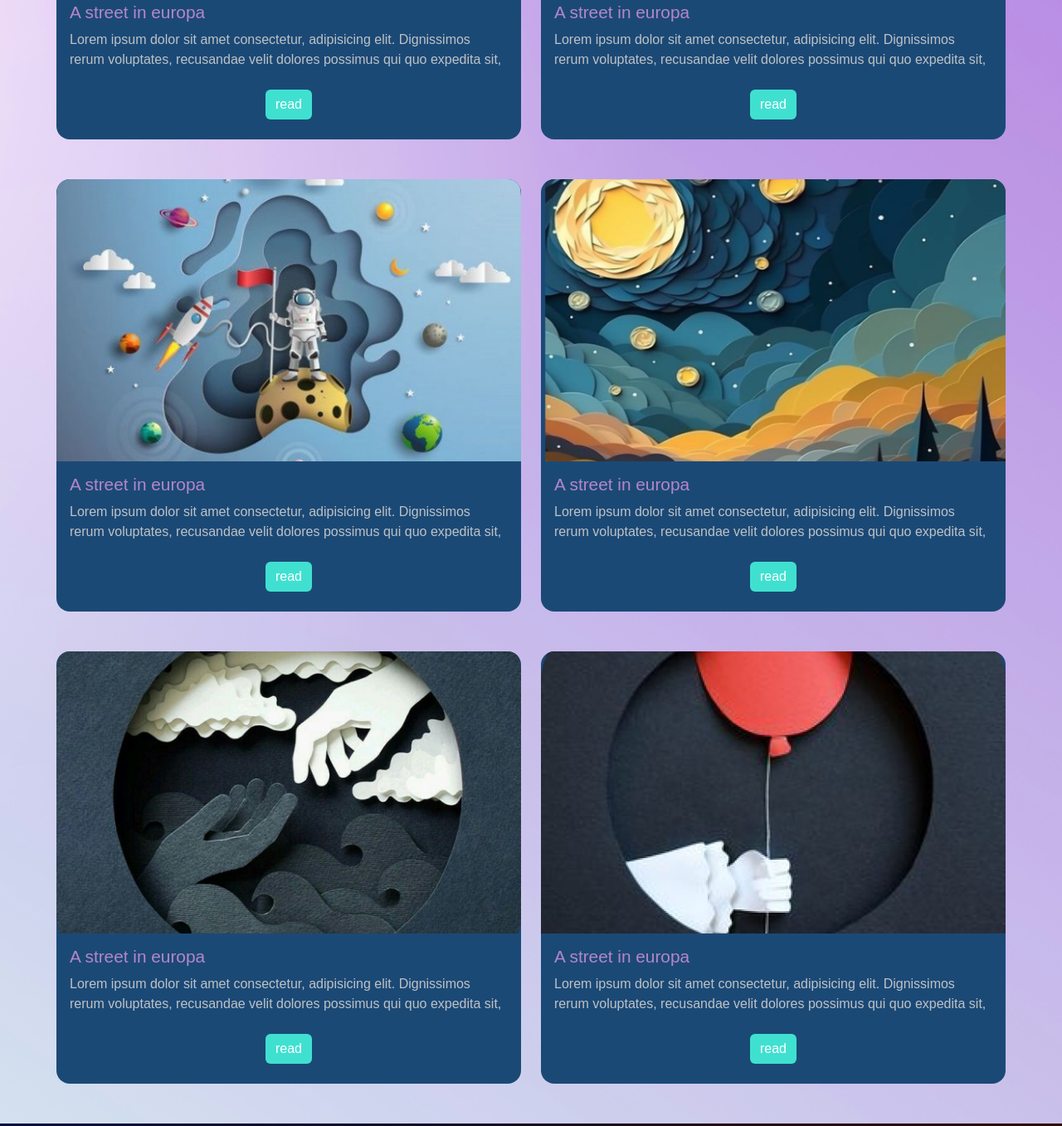
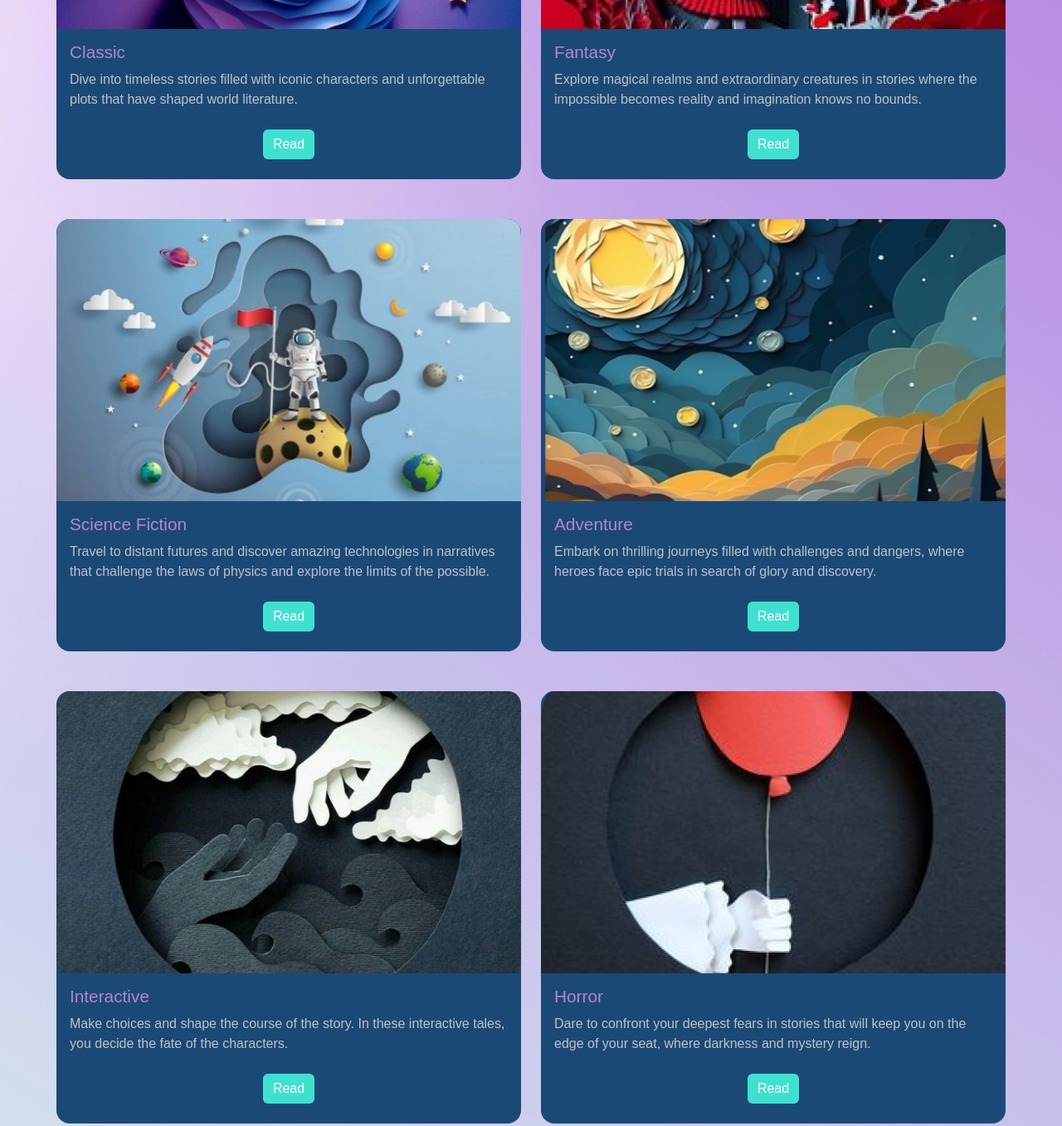
Before and after one commit to Michelegallo997/scss_michele, a website: page paginas/what_we_offert.html in a window 1280 px wide. Shown: the part 511-1868 px from the top of the page at 83% size. Drawn offline with nearby package versions, Linux system fonts and the light colour scheme; a web font is replaced by a local one.

Commit message:
proyecto-SCSS_7

```diff
--- a/paginas/what_we_offert.html
+++ b/paginas/what_we_offert.html
@@ -50,94 +50,95 @@
             </div>
         </nav>
     </header>
-<h1 class="col-12 text">Lorem, ipsum dolor sit amet consectetur adipisicing elit..</h1>
+    <h1 class="col-12 text">Explore a World of Stories: Classic, Fantasy, Sci-Fi, Adventure, and More</h1>
+
 
 <div class="row">
-    <div class="col-12 col-md-6 col-lg-6 d-flex justify-content-md-end mb-5" >
+    <!-- Classic -->
+    <div class="col-12 col-md-6 col-lg-6 d-flex justify-content-md-end mb-5">
         <div class="card">
-            <img src="../css/imagenes/pag2-1.png" alt="Descripción de la imagen" class="card-img-top">
+            <img src="../css/imagenes/pag2-1.png" alt="Image of classic story" class="card-img-top">
             <div class="card-body">
-                <h5 class="card-title">A street in europa</h5>
-                <p class="card-text">Lorem ipsum dolor sit amet consectetur, adipisicing elit. Dignissimos rerum voluptates,
-                    recusandae velit dolores possimus qui quo expedita sit,
-                </p>
+                <h5 class="card-title">Classic</h5>
+                <p class="card-text">Dive into timeless stories filled with iconic characters and unforgettable plots that have shaped world literature.</p>
                 <div class="card-footer">
-                    <a href="#" class="btn btn-primary">read</a>
+                    <a href="#" class="btn btn-primary">Read</a>
                 </div>
             </div>
         </div>
     </div>
+
+    <!-- Fantasy -->
     <div class="col-12 col-md-6 col-lg-6 d-flex justify-content-md-start mb-5">
         <div class="card">
-            <img src="../css/imagenes/pag2-2.png" alt="Descripción de la imagen" class="card-img-top">
+            <img src="../css/imagenes/pag2-2.png" alt="Image of fantasy story" class="card-img-top">
             <div class="card-body">
-                <h5 class="card-title">A street in europa</h5>
-                <p class="card-text">Lorem ipsum dolor sit amet consectetur, adipisicing elit. Dignissimos rerum voluptates,
-                    recusandae velit dolores possimus qui quo expedita sit,
-                </p>
+                <h5 class="card-title">Fantasy</h5>
+                <p class="card-text">Explore magical realms and extraordinary creatures in stories where the impossible becomes reality and imagination knows no bounds.</p>
                 <div class="card-footer">
-                    <a href="#" class="btn btn-primary">read</a>
+                    <a href="#" class="btn btn-primary">Read</a>
                 </div>
             </div>
         </div>
     </div>
+
+    <!-- Science Fiction -->
     <div class="col-12 col-md-6 col-lg-6 d-flex justify-content-md-end mb-5">
         <div class="card">
-            <img src="../css/imagenes/pag2-3.png" alt="Descripción de la imagen" class="card-img-top">
+            <img src="../css/imagenes/pag2-3.png" alt="Image of science fiction story" class="card-img-top">
             <div class="card-body">
-                <h5 class="card-title">A street in europa</h5>
-                <p class="card-text">Lorem ipsum dolor sit amet consectetur, adipisicing elit. Dignissimos rerum voluptates,
-                    recusandae velit dolores possimus qui quo expedita sit,
-                </p>
+                <h5 class="card-title">Science Fiction</h5>
+                <p class="card-text">Travel to distant futures and discover amazing technologies in narratives that challenge the laws of physics and explore the limits of the possible.</p>
                 <div class="card-footer">
-                    <a href="#" class="btn btn-primary">read</a>
+                    <a href="#" class="btn btn-primary">Read</a>
                 </div>
             </div>
         </div>
     </div>
+
+    <!-- Adventure -->
     <div class="col-12 col-md-6 col-lg-6 d-flex justify-content-md-start mb-5">
         <div class="card">
-            <img src="../css/imagenes/pag2-4.png" alt="Descripción de la imagen" class="card-img-top">
+            <img src="../css/imagenes/pag2-4.png" alt="Image of adventure story" class="card-img-top">
             <div class="card-body">
-                <h5 class="card-title">A street in europa</h5>
-                <p class="card-text">Lorem ipsum dolor sit amet consectetur, adipisicing elit. Dignissimos rerum voluptates,
-                    recusandae velit dolores possimus qui quo expedita sit,
-                </p>
+                <h5 class="card-title">Adventure</h5>
+                <p class="card-text">Embark on thrilling journeys filled with challenges and dangers, where heroes face epic trials in search of glory and discovery.</p>
                 <div class="card-footer">
-                    <a href="#" class="btn btn-primary">read</a>
+                    <a href="#" class="btn btn-primary">Read</a>
                 </div>
             </div>
         </div>
     </div>
+
+    <!-- Interactive -->
     <div class="col-12 col-md-6 col-lg-6 d-flex justify-content-md-end mb-5">
         <div class="card">
-            <img src="../css/imagenes/pag2-5.png" alt="Descripción de la imagen" class="card-img-top">
+            <img src="../css/imagenes/pag2-5.png" alt="Image of interactive story" class="card-img-top">
             <div class="card-body">
-                <h5 class="card-title">A street in europa</h5>
-                <p class="card-text">Lorem ipsum dolor sit amet consectetur, adipisicing elit. Dignissimos rerum voluptates,
-                    recusandae velit dolores possimus qui quo expedita sit,
-                </p>
+                <h5 class="card-title">Interactive</h5>
+                <p class="card-text">Make choices and shape the course of the story. In these interactive tales, you decide the fate of the characters.</p>
                 <div class="card-footer">
-                    <a href="#" class="btn btn-primary">read</a>
+                    <a href="#" class="btn btn-primary">Read</a>
                 </div>
             </div>
         </div>
     </div>
+
+    <!-- Horror -->
     <div class="col-12 col-md-6 col-lg-6 d-flex justify-content-md-start mb-5">
         <div class="card">
-            <img src="../css/imagenes/pag2-6.png" alt="Descripción de la imagen" class="card-img-top">
+            <img src="../css/imagenes/pag2-6.png" alt="Image of horror story" class="card-img-top">
             <div class="card-body">
-                <h5 class="card-title">A street in europa</h5>
-                <p class="card-text">Lorem ipsum dolor sit amet consectetur, adipisicing elit. Dignissimos rerum voluptates,
-                    recusandae velit dolores possimus qui quo expedita sit,
-                </p>
+                <h5 class="card-title">Horror</h5>
+                <p class="card-text">Dare to confront your deepest fears in stories that will keep you on the edge of your seat, where darkness and mystery reign.</p>
                 <div class="card-footer">
-                    <a href="#" class="btn btn-primary">read</a>
+                    <a href="#" class="btn btn-primary">Read</a>
                 </div>
             </div>
         </div>
     </div>
 </div>
+
 
 
 <footer>
```
Also changed, not shown: index.html (+1 -1 lines), paginas/How_Read_Heal.html (+11 -12 lines).
